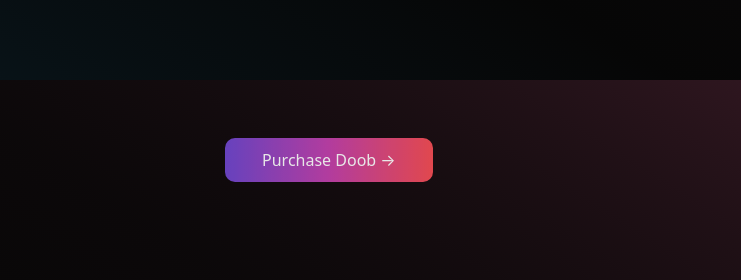
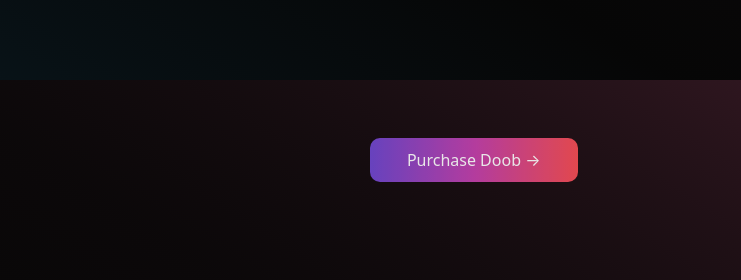
Before and after one commit to Pasky2/Aceplora-team-stellar_DOOB, a plain HTML site: page contact.html in a window 1280 px wide. Shown: the part 1520-1800 px from the top of the page, 539-1280 px from the left. Drawn offline with nearby package versions, Linux system fonts and the light colour scheme; a script that the page names is missing.

Commit message:
Adjust purchase button

```diff
--- a/scss/_footer.scss
+++ b/scss/_footer.scss
@@ -3,7 +3,7 @@ footer {
     padding: 2rem;
      background-color: transparent;
     .logo {
-        width: 95%;
+        //width: 95%;
          border-bottom: 0.2px solid rgba($color: #fff, $alpha: .05);
 
          .logo-img {
@@ -29,7 +29,7 @@ footer {
                  border: 0;
                  border-radius: 10px;
                  opacity: .9;
-                 margin-left: 12rem;
+                 margin-left: 22rem;
              }
 
              button:hover {
@@ -134,8 +134,6 @@ footer {
 
 
 
-
-
         }
 
     }
```
Also changed, not shown: scss/style.css, 1 other file.
